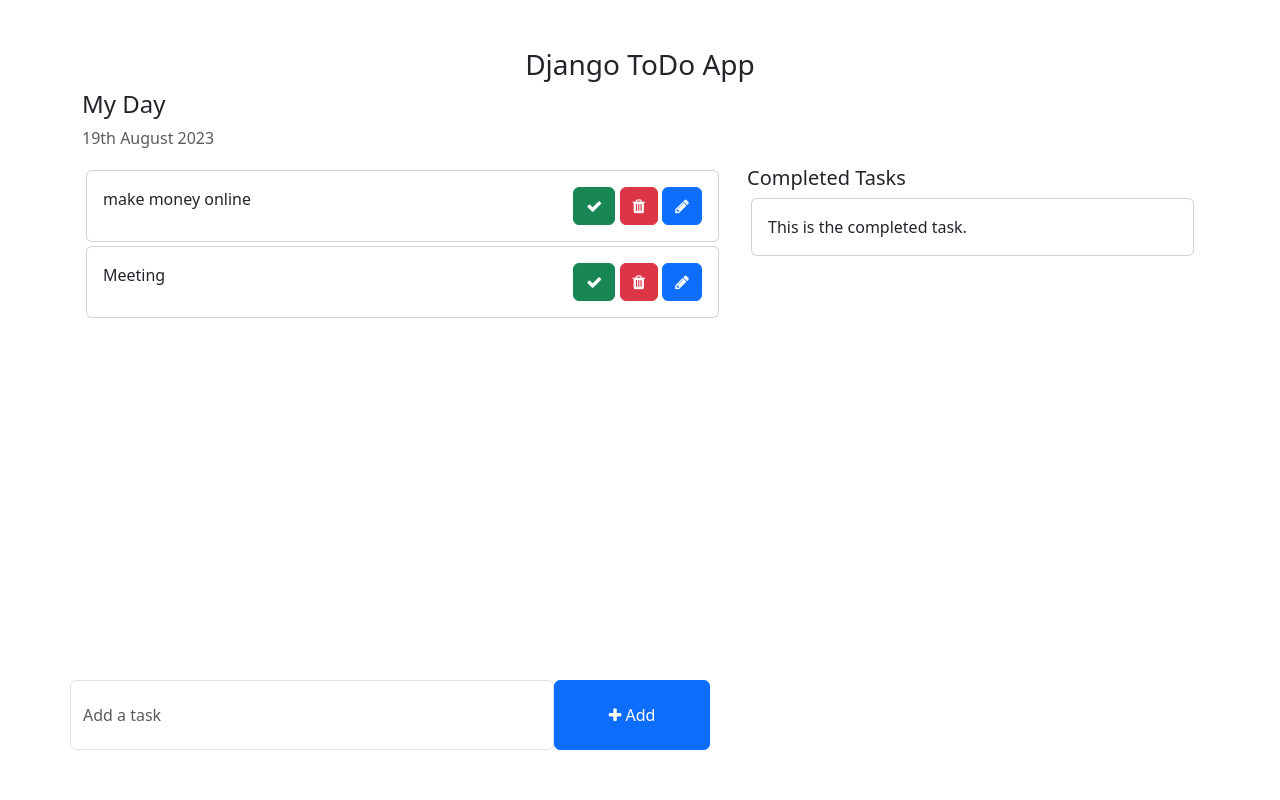
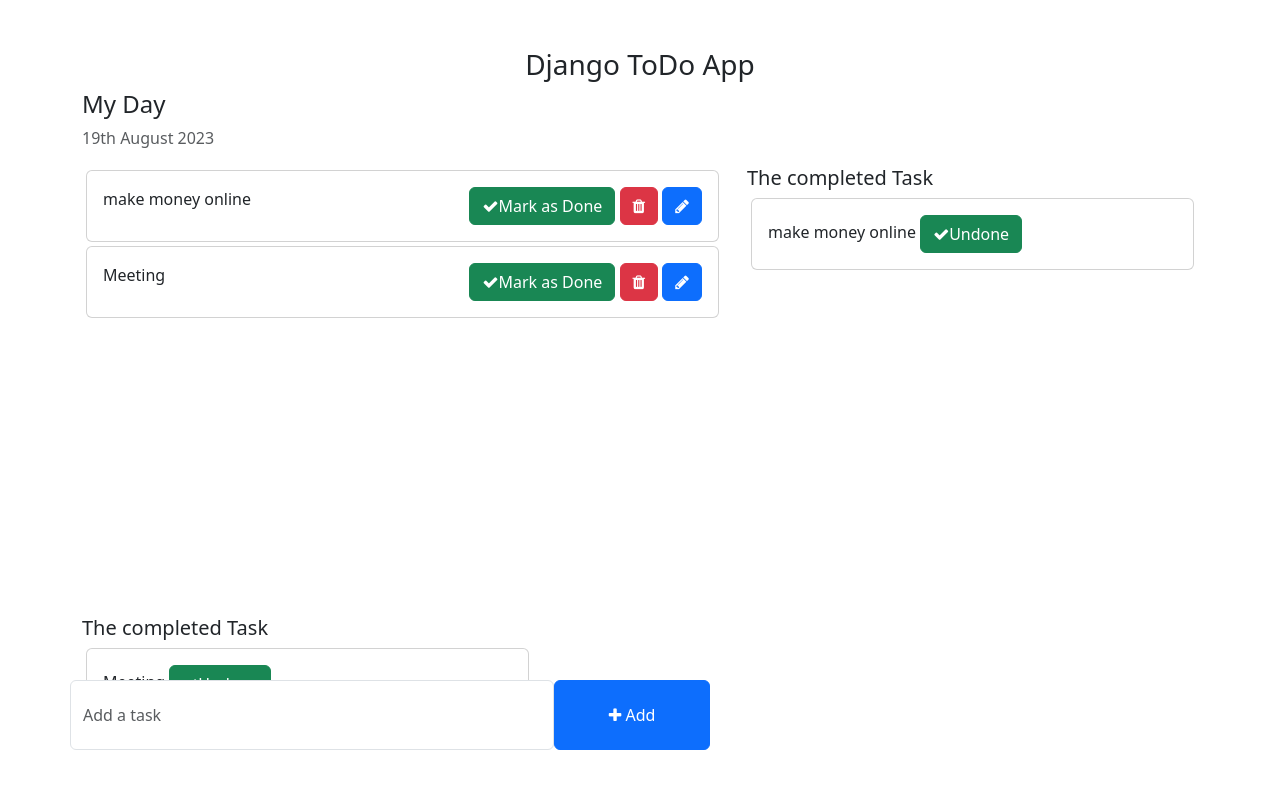
Before and after one commit to edouard2000/To-do-app-with-Python_Django, a Django app: template templates/home.html in a window 1280 px wide. Run offline with Django 4.2, Linux system fonts and the light colour scheme; the template is opened without the code that fills it: values that come from a table or form of the project are taken from there, others are empty; data comes from the database, SQL or seed files in the repository; both versions use the stored data as it was after the commit.

Commit message:
complted to do list with all fucntionalities

```diff
--- a/templates/home.html
+++ b/templates/home.html
@@ -44,23 +44,26 @@
                     <div class="card-body">
                         {{task.task}}
                         <span style="position: relative; float: right;">
-                            <a class="btn btn-success" aria-label="Mark as Done"><i class="fa fa-check"></i></a>
-                            <a class="btn btn-danger" aria-label="Delete Task"><i class="fa fa-trash"></i></a>
-                            <a class="btn btn-primary" aria-label="Edit Task"><i class="fa fa-pencil"></i></a>
+                            <a href="{% url 'mark_as_done' task.pk %}" class="btn btn-success" aria-label="Mark as Done"><i class="fa fa-check"></i>Mark as Done</a>
+                            <a href="{% url 'delete_task' task.id %}" class="btn btn-danger" aria-label="Delete Task"><i class="fa fa-trash"></i></a>
+                            <a href="{% url 'edit_task' task.id %}" class="btn btn-primary" aria-label="Edit Task"><i class="fa fa-pencil"></i></a>
                         </span>
                     </div>
                 </div>
                 {% endfor %}
             </div>
+            {% for task in complted_task%}
             <div class="col-md-5 col-lg-5">
-                <h5>Completed Tasks</h5>
+                <h5>The completed Task</h5>
                 <!-- List of all the tasks that have completed -->
                 <div class="card m-1">
                     <div class="card-body">
-                        This is the completed task.
+                        {{task.task}}
+                        <a href="{% url 'mark_as_undone' task.id %}" class="btn btn-success" aria-label="Mark as Done"><i class="fa fa-check"></i>Undone</a>
                     </div>
                 </div>
             </div>
+            {%endfor%}
         </div>
         <div class="row">
             <div class="col-md-6 col-lg-6 p-0" style="position: absolute; bottom: 50px;">
--- a/todo/urls.py
+++ b/todo/urls.py
@@ -3,4 +3,8 @@
 
 urlpatterns = [
     path("addtask/", views.addtask, name = "addtask"),
+    path("mark_as_done/<int:pk>", views.mark_as_done, name = "mark_as_done"),
+    path('mark_as_undone/<int:id>/', views.mark_as_undone, name='mark_as_undone'),
+    path("edit_task/<int:id>/", views.edit_task, name = "edit_task"),
+    path("delete_task/<int:id>/", views.delete_task, name ="delete_task")
 ]
--- a/todo_main/views.py
+++ b/todo_main/views.py
@@ -3,7 +3,10 @@
 
 def home(request):
     tasks = Task.objects.filter(is_complted = False).order_by("-updated")
+    complted_task = Task.objects.filter(is_complted = True).order_by("-updated")
+
     context = {
-        "tasks": tasks
+        "tasks": tasks,
+        'complted_task' : complted_task
     }
     return render(request, "home.html", context)
```
Also changed, not shown: templates/edit-task.html (added, +28 -0 lines), todo/views.py (+37 -2 lines), db.sqlite3.
